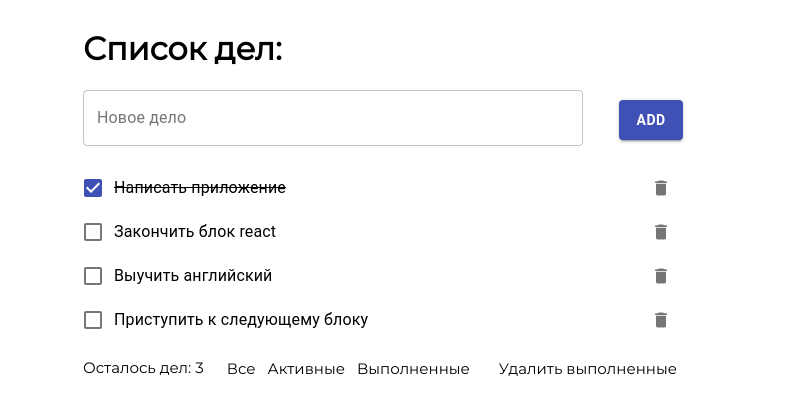
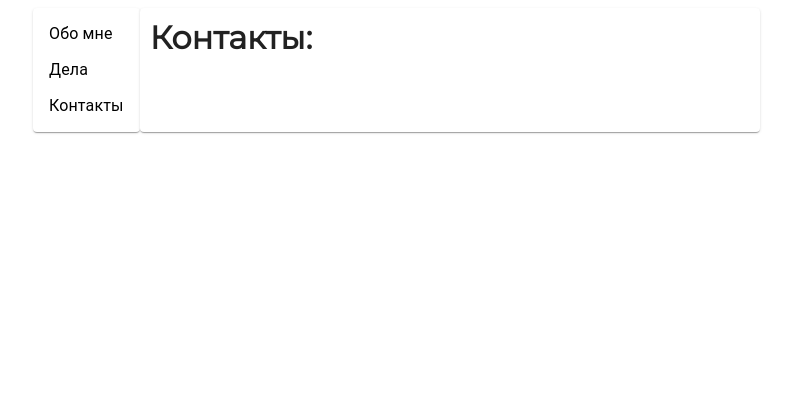
Before and after one commit to WebHeroSchool/todo-list, a React (Create React App) app: page /contacts in a window 1280 px wide. Shown: the top 414 px of the page, without its empty margins (257-1049 px from the left). Built offline with nearby package versions, Linux system fonts and the light colour scheme.

Commit message:
add some folders & file into new folders, add sidebar, routing

```diff
--- a/package.json
+++ b/package.json
@@ -9,6 +9,7 @@
     "prop-types": "^15.7.2",
     "react": "^17.0.2",
     "react-dom": "^17.0.2",
+    "react-router-dom": "^5.2.0",
     "react-scripts": "4.0.3",
     "web-vitals": "^1.1.2"
   },
--- /dev/null
+++ b/src/components/About/About.js
@@ -0,0 +1,8 @@
+import React from 'react';
+import styles from './About.module.css';
+
+const About = () => (
+    <h1 className={styles.wrap}>Обо мне:</h1>
+);
+
+export default About;
--- /dev/null
+++ b/src/components/About/About.module.css
@@ -0,0 +1,4 @@
+.wrap {
+  margin: 10px;
+  width: 600px;
+}
--- a/src/components/App/App.js
+++ b/src/components/App/App.js
@@ -1,92 +1,31 @@
 import React from 'react';
 import PropTypes from 'prop-types';
-import InputItem from '../InputItem/InputItem';
-import ItemList from '../ItemList/ItemList';
-import Footer from '../Footer/Footer';
+import { BrowserRouter as Router, Route, Link } from 'react-router-dom';
+import About from '../About/About';
+import Todo from '../Todo/Todo';
+import Contacts from '../Contacts/Contacts';
+import Paper from '@material-ui/core/Paper';
+import MenuItem from '@material-ui/core/MenuItem';
+import MenuList from '@material-ui/core/MenuList';
 import styles from './App.module.css';
 
-class App extends React.Component {
-  state = {
-    items: [
-      {
-        value: 'Написать приложение',
-        isDone: true,
-        id: 1
-      },
-      {
-        value: 'Закончить блок react',
-        isDone: false,
-        id: 2
-      },
-      {
-        value: 'Выучить английский',
-        isDone: false,
-        id: 3
-      },
-      {
-        value: 'Приступить к следующему блоку',
-        isDone: false,
-        id: 4
-      }
-    ],
-    count: 4,
-    isError: false
-  };
+  const App = () => (
+    <Router>
+      <div className={styles.wrap}>
+        <Paper className={styles.sidebar}>
+          <MenuList>
+            <Link to='/' className={styles.link}><MenuItem>Обо мне</MenuItem></Link>
+            <Link to='/todo' className={styles.link}><MenuItem>Дела</MenuItem></Link>
+            <Link to='/contacts' className={styles.link}><MenuItem>Контакты</MenuItem></Link>
+          </MenuList>
+        </Paper>
+        <Paper>
+          <Route path='/' exact component={About} />
+          <Route path='/todo' component={Todo} />
+          <Route path='/contacts' component={Contacts} />
+        </Paper>
+      </div>
+    </Router>
+  );
 
-  onClickDone = id => {
-    const newItemList = this.state.items.map(item => {
-      const newItem = { ...item };
-
-      if (item.id === id) {
-        newItem.isDone = !item.isDone;
-      }
-
-      return newItem;
-    });
-
-    this.setState({ items: newItemList });
-  };
-
-  onClickDelete = id => {
-    const newItemList = this.state.items.filter(item => item.id != id);
-    this.setState({ items: newItemList });
-  }
-
-  onClickAdd = value => {
-    if (value !== '') {
-      this.setState(state => ({
-        items: [
-          ...state.items,
-          {
-            value,
-            isDone: false,
-            id: state.count + 1
-          }
-        ],
-        count: state.count + 1,
-        isError: false
-      }));
-    } else {
-      this.setState(state => ({ isError: true }))
-    }
-  };
-
-  render() {
-    const casesCount = this.state.items.filter(item => item.isDone === false);
-
-    return (
-      <div className={styles.wrap}>
-        <h1>Список дел:</h1>
-        <InputItem onClickAdd={this.onClickAdd} isError={this.state.isError} />
-        <ItemList
-          items={this.state.items}
-          onClickDone={this.onClickDone}
-          onClickDelete={this.onClickDelete}
-        />
-        <Footer casesCount={casesCount.length} />
-      </div>
-    );
-  }
-};
-
-export default App;
+  export default App;
--- a/src/components/App/App.module.css
+++ b/src/components/App/App.module.css
@@ -2,8 +2,13 @@
 
 .wrap {
  display: flex;
- flex-direction: column;
+ justify-content: space-between;
  margin: auto;
- width: 600px;
+ width: 700px;
  font-family: "Montserrat", sans-serif;
 }
+
+.link {
+    color: #000;
+    text-decoration: none;
+}
--- /dev/null
+++ b/src/components/Contacts/Contacts.js
@@ -0,0 +1,8 @@
+import React from 'react';
+import styles from './Contacts.module.css';
+
+const Contacts = () => (
+    <h1 className={styles.wrap}>Контакты:</h1>
+);
+
+export default Contacts;
--- /dev/null
+++ b/src/components/Contacts/Contacts.module.css
@@ -0,0 +1,4 @@
+.wrap {
+  margin: 10px;
+  width: 600px;
+}
--- /dev/null
+++ b/src/components/Todo/Todo.js
@@ -0,0 +1,93 @@
+import React from 'react';
+import PropTypes from 'prop-types';
+import InputItem from '../InputItem/InputItem';
+import ItemList from '../ItemList/ItemList';
+import Footer from '../Footer/Footer';
+import styles from './Todo.module.css';
+
+
+class Todo extends React.Component {
+  state = {
+    items:[
+      {
+        value : 'Написать приложение',
+        isDone: true,
+        id: 1
+      },
+      {
+        value : 'Закончить блок react',
+        isDone: false,
+        id: 2
+      },
+      {
+        value : 'Выучить английский',
+        isDone: false,
+        id: 3
+      },
+      {
+        value : 'Приступить к следующему блоку',
+        isDone: false,
+        id: 4
+      }
+    ],
+    count: 4,
+    isError: false
+  };
+
+  onClickDone = id => {
+    const newItemList = this.state.items.map(item => {
+      const newItem = { ...item };
+
+      if (item.id === id) {
+        newItem.isDone = !item.isDone;
+      }
+
+      return newItem;
+    });
+
+    this.setState({ items: newItemList });
+  };
+
+  onClickDelete = id => {
+    const newItemList = this.state.items.filter(item => item.id != id);
+    this.setState({ items: newItemList });
+  };
+
+  onClickAdd = value => {
+    if (value !== '') {
+      this.setState(state => ({
+        items: [
+          ...state.items,
+          {
+            value,
+            isDone: false,
+            id: state.count + 1
+          }
+        ],
+        count: state.count + 1,
+        isError: false
+      }));
+    } else {
+      this.setState(state => ({ isError: true }))
+    }
+  };
+
+  render() {
+    const casesCount = this.state.items.filter(item => item.isDone === false);
+
+    return(
+      <div className={styles.wrap}>
+        <h1>Список дел:</h1>
+        <InputItem onClickAdd={this.onClickAdd} isError={this.state.isError} />
+        <ItemList
+          items={this.state.items}
+          onClickDone={this.onClickDone}
+          onClickDelete={this.onClickDelete}
+        />
+        <Footer casesCount={casesCount.length} />
+      </div>
+    );
+  }
+};
+
+export default Todo;
--- /dev/null
+++ b/src/components/Todo/Todo.module.css
@@ -0,0 +1,4 @@
+.wrap {
+    margin: 10px;
+    width: 600px;
+}
--- a/src/index.js
+++ b/src/index.js
@@ -2,5 +2,4 @@
 import ReactDOM from 'react-dom';
 import App from './components/App/App';
 
-
 ReactDOM.render(<App />, document.getElementById('root'));
```
Also changed, not shown: 1 other file (tests, documents, lock files or other folders).
